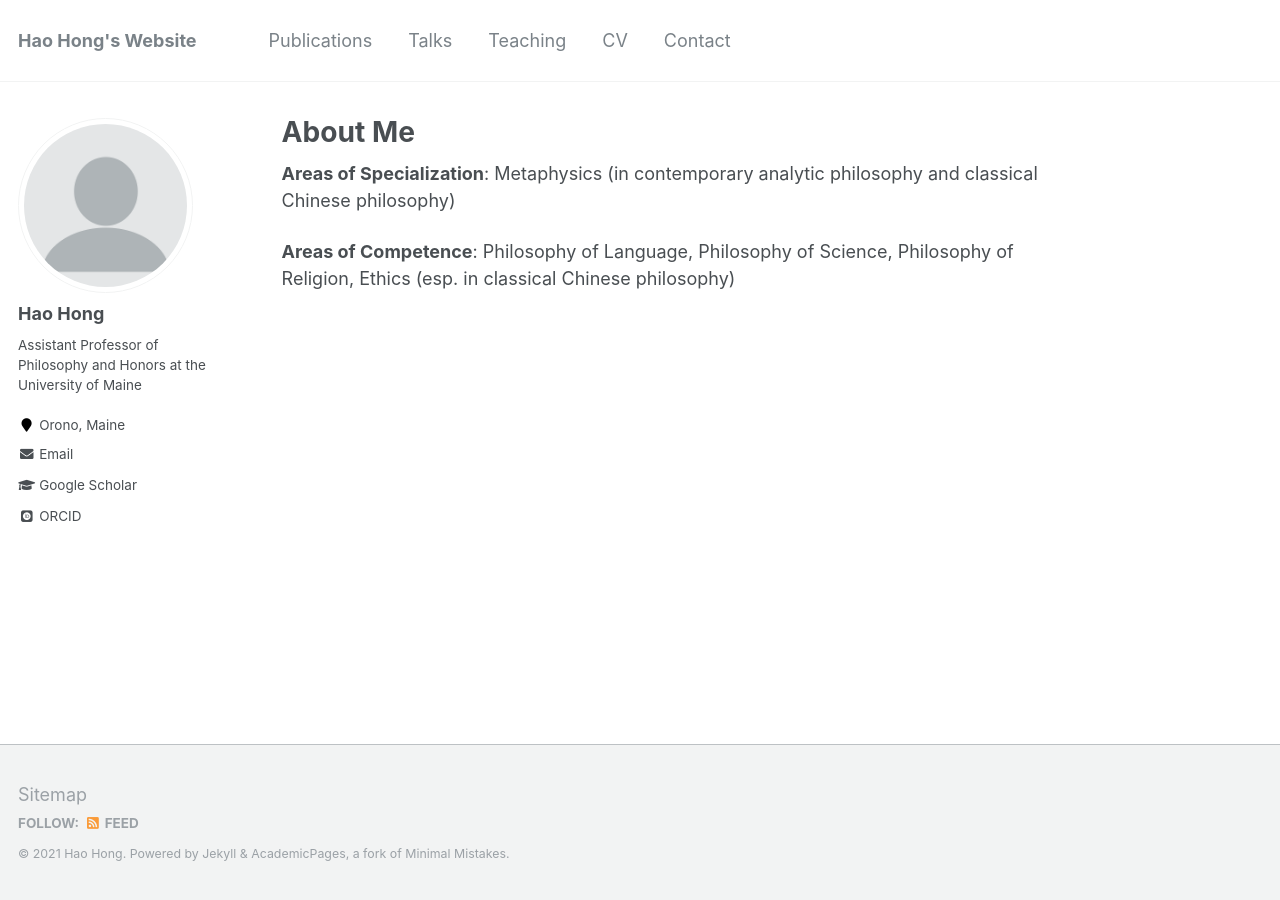
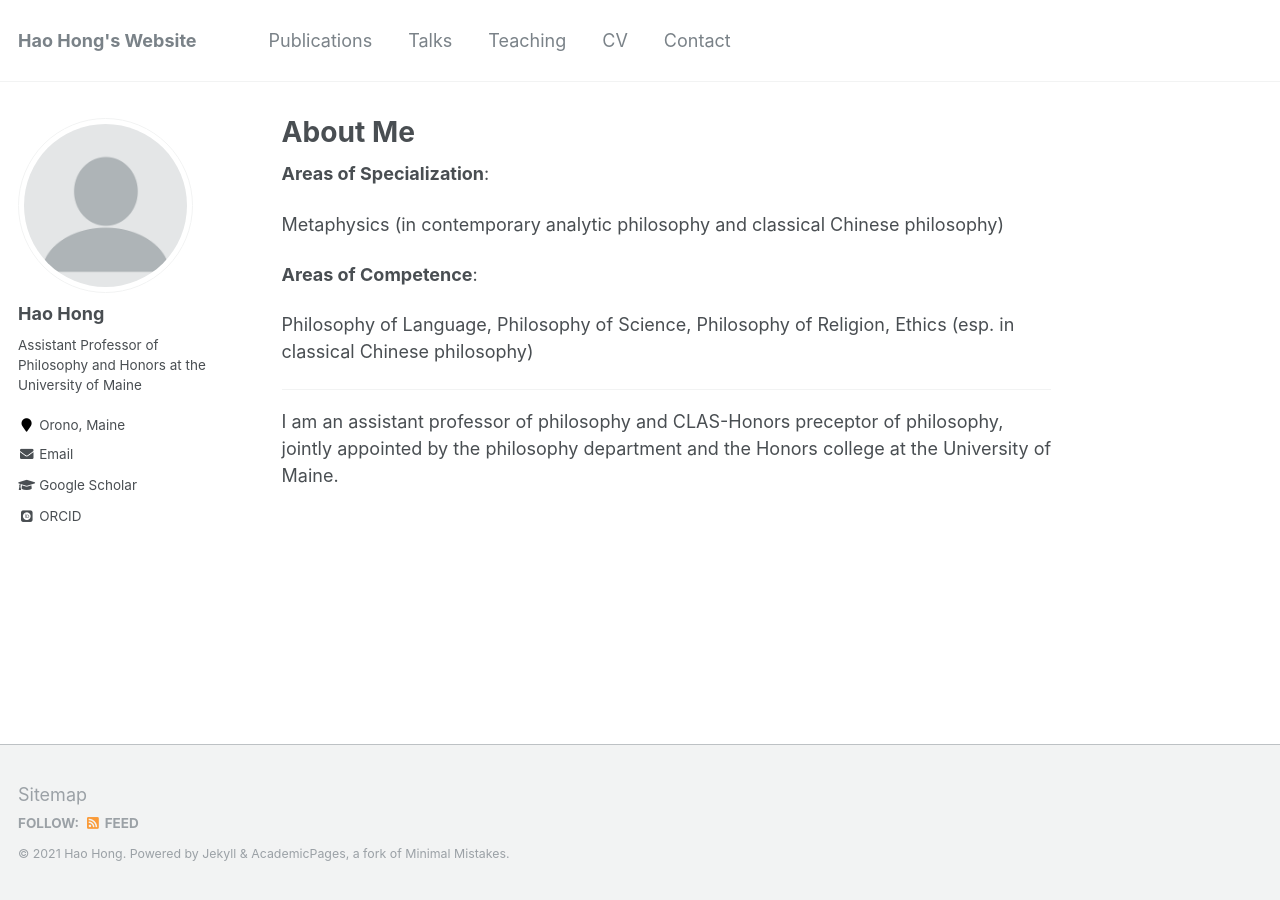
Before and after one commit to hao-hong/hao-hong.github.io, a Jekyll site: the page built from _pages/about.md, in a window 1280 px wide. Built offline with Jekyll 4.4.1, drawn with Linux system fonts in a browser that asks for light colours; some web fonts are replaced.

Commit message:
Update about.md

```diff
--- a/_pages/about.md
+++ b/_pages/about.md
@@ -8,6 +8,13 @@ redirect_from:
   - /about.html
 ---
 
-**Areas of Specialization**: Metaphysics (in contemporary analytic philosophy and classical Chinese philosophy)
+**Areas of Specialization**:
 
-**Areas of Competence**: Philosophy of Language, Philosophy of Science, Philosophy of Religion, Ethics (esp. in classical Chinese philosophy)
+Metaphysics (in contemporary analytic philosophy and classical Chinese philosophy)
+
+**Areas of Competence**:
+
+Philosophy of Language, Philosophy of Science, Philosophy of Religion, Ethics (esp. in classical Chinese philosophy)
+
+---
+I am an assistant professor of philosophy and CLAS-Honors preceptor of philosophy, jointly appointed by the philosophy department and the Honors college at the University of Maine.
```
